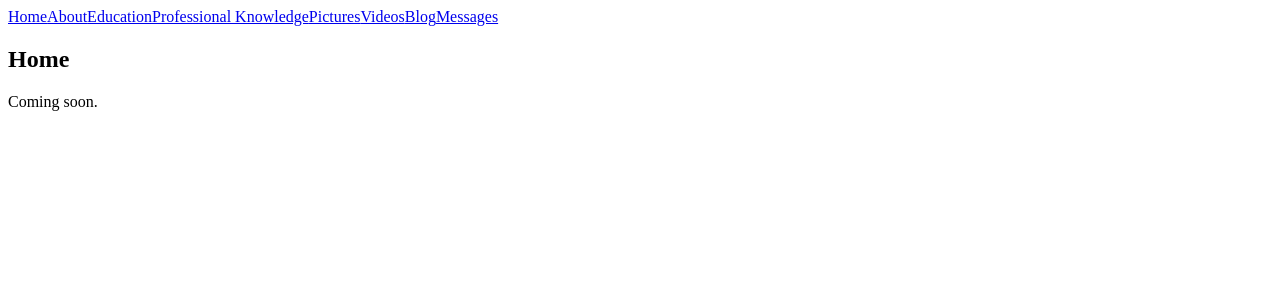
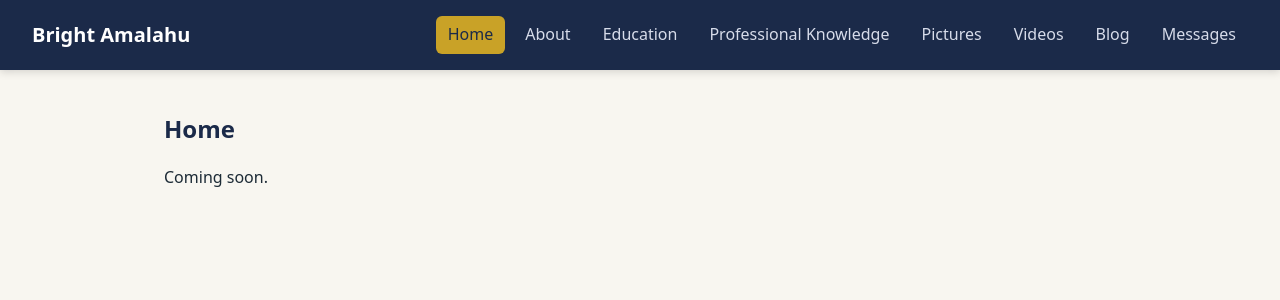
Before and after one commit to Brightkakatech/Portfolio, a React (Vite) app: page / in a window 1280 px wide. Shown: the top 300 px of the page. Built offline with nearby package versions, Linux system fonts and the light colour scheme.

Commit message:
Iteration 2: navy and gold colour palette

```diff
--- a/index.html
+++ b/index.html
@@ -4,7 +4,7 @@
     <meta charset="UTF-8" />
     <link rel="icon" type="image/svg+xml" href="/favicon.svg" />
     <meta name="viewport" content="width=device-width, initial-scale=1.0" />
-    <title>Bright-Amalahu-portfolio</title>
+    <title>Bright Amalahu |portfolio</title>
   </head>
   <body>
     <div id="root"></div>
--- a/src/components/Navbar.jsx
+++ b/src/components/Navbar.jsx
@@ -1,17 +1,32 @@
 import { NavLink } from "react-router-dom";
+
+// One list of all pages – add or remove a page here and the menu updates
+const links = [
+  { to: "/", label: "Home" },
+  { to: "/about", label: "About" },
+  { to: "/education", label: "Education" },
+  { to: "/knowledge", label: "Professional Knowledge" },
+  { to: "/pictures", label: "Pictures" },
+  { to: "/videos", label: "Videos" },
+  { to: "/blog", label: "Blog" },
+  { to: "/messages", label: "Messages" },
+];
 
 function Navbar() {
   return (
-    <nav>
-      <NavLink to="/">Home</NavLink>
-      <NavLink to="/about">About</NavLink>
-      <NavLink to="/education">Education</NavLink>
-      <NavLink to="/knowledge">Professional Knowledge</NavLink>
-      <NavLink to="/pictures">Pictures</NavLink>
-      <NavLink to="/videos">Videos</NavLink>
-      <NavLink to="/blog">Blog</NavLink>
-      <NavLink to="/messages">Messages</NavLink>
-    </nav>
+    <header className="navbar">
+      <NavLink to="/" className="brand">
+        Bright Amalahu
+      </NavLink>
+
+      <nav className="nav-links">
+        {links.map((link) => (
+          <NavLink key={link.to} to={link.to} end className="nav-link">
+            {link.label}
+          </NavLink>
+        ))}
+      </nav>
+    </header>
   );
 }
 
--- a/src/index.css
+++ b/src/index.css
@@ -0,0 +1,96 @@
+/* ===== Colour palette – navy and gold ===== */
+:root {
+  --primary: #1b2a49;      /* navy: navbar, headings */
+  --accent: #c9a227;       /* gold: active link */
+  --accent-text: #1b2a49;  /* navy text on gold, for readability */
+  --nav-text: #d7dcea;     /* soft white for inactive links */
+  --bg: #f8f6f0;           /* warm off-white background */
+  --text: #1d2b36;         /* main text */
+  --muted: #5b6b78;        /* secondary text */
+  font-family: system-ui, "Segoe UI", Roboto, Arial, sans-serif;
+}
+
+/* ===== Reset browser defaults ===== */
+* {
+  box-sizing: border-box;
+  margin: 0;
+  padding: 0;
+}
+
+body {
+  background: var(--bg);
+  color: var(--text);
+  line-height: 1.6;
+}
+
+/* ===== Navigation bar ===== */
+.navbar {
+  position: sticky;          /* stays at the top when scrolling */
+  top: 0;
+  display: flex;
+  justify-content: space-between;
+  align-items: center;
+  flex-wrap: wrap;
+  gap: 1rem;
+  padding: 1rem 2rem;
+  background: var(--primary);
+  box-shadow: 0 2px 8px rgba(0, 0, 0, 0.15);
+}
+
+.brand {
+  color: #ffffff;
+  font-size: 1.25rem;
+  font-weight: 700;
+  text-decoration: none;
+}
+
+.nav-links {
+  display: flex;
+  flex-wrap: wrap;
+  gap: 0.5rem;
+}
+
+.nav-link {
+  color: var(--nav-text);
+  text-decoration: none;
+  padding: 0.4rem 0.75rem;
+  border-radius: 6px;
+  transition: background 0.2s;
+}
+
+.nav-link:hover {
+  background: rgba(255, 255, 255, 0.12);
+  color: #ffffff;
+}
+
+.nav-link.active {
+  background: var(--accent);
+  color: var(--accent-text);
+}
+
+/* ===== Page content area ===== */
+main {
+  max-width: 1000px;
+  margin: 0 auto;
+  padding: 2.5rem 1.5rem;
+}
+
+h1 {
+  color: var(--primary);
+  margin-bottom: 1rem;
+}
+
+/* ===== Phones and small screens ===== */
+@media (max-width: 700px) {
+  .navbar {
+    justify-content: center;
+    padding: 1rem;
+  }
+  .brand {
+    width: 100%;
+    text-align: center;
+  }
+  .nav-links {
+    justify-content: center;
+  }
+}
```
